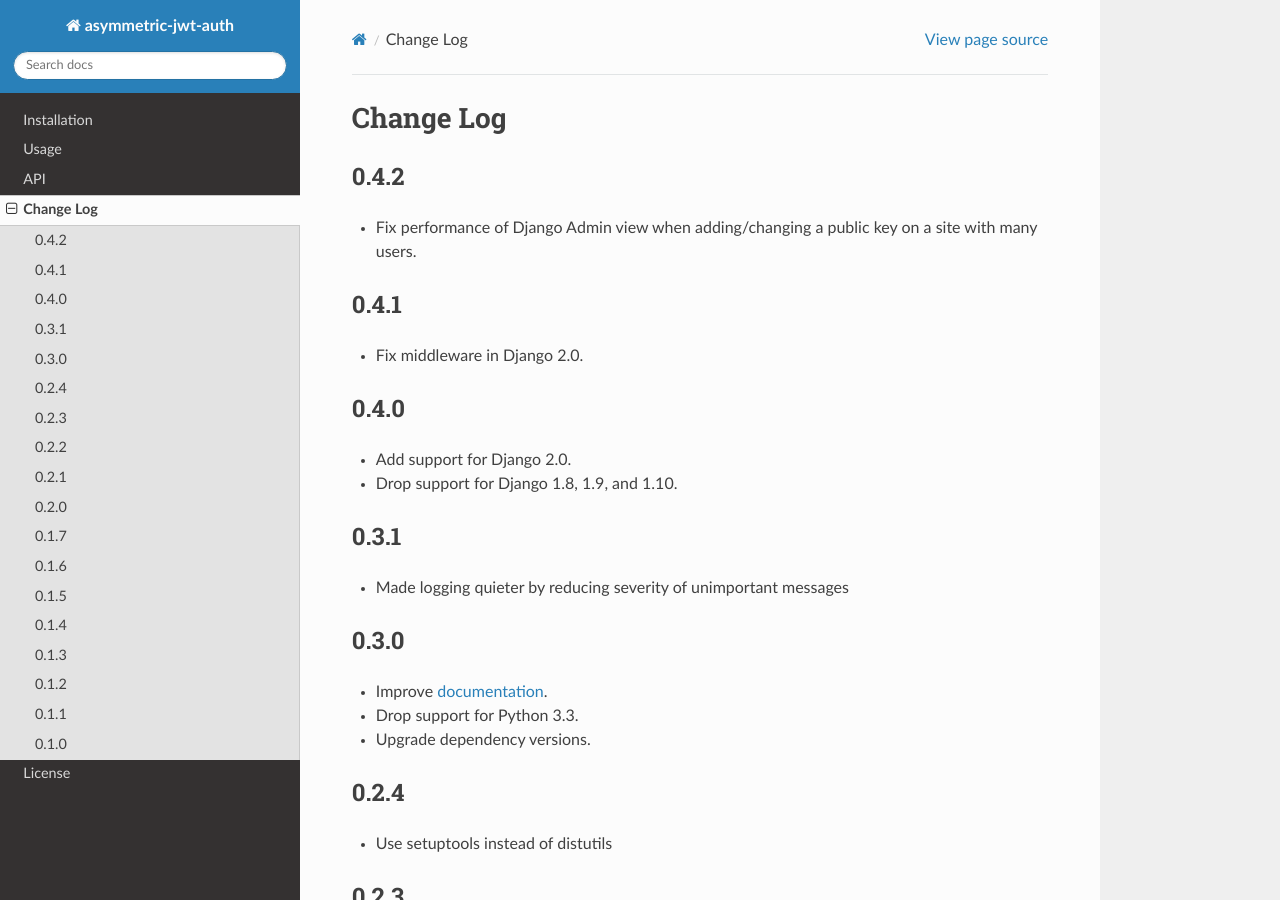
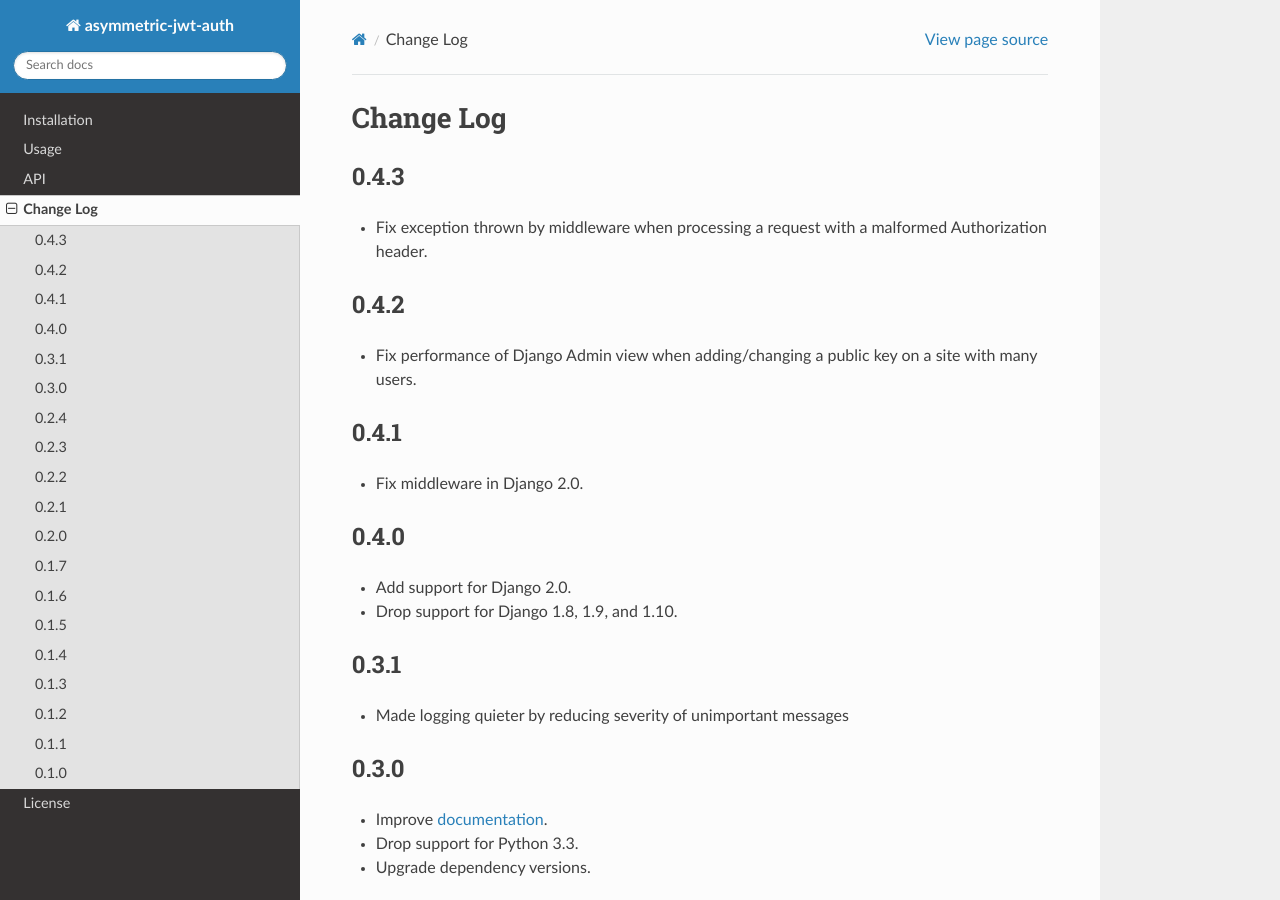
Before and after one commit to crgwbr/asymmetric-jwt-auth, a Sphinx documentation site: the page built from docs/changes.rst, in a window 1280 px wide and 900 px high. Built offline with Sphinx 7.4.7 and the Read the Docs theme 2.0.0, drawn with Linux system fonts in a browser that asks for light colours; the version number could not be read and is left out.

Commit message:
Update changelog

```diff
--- a/docs/changes.rst
+++ b/docs/changes.rst
@@ -1,5 +1,9 @@
 Change Log
 ==========
+
+0.4.3
+-----
+- Fix exception thrown by middleware when processing a request with a malformed Authorization header.
 
 0.4.2
 -----
```
